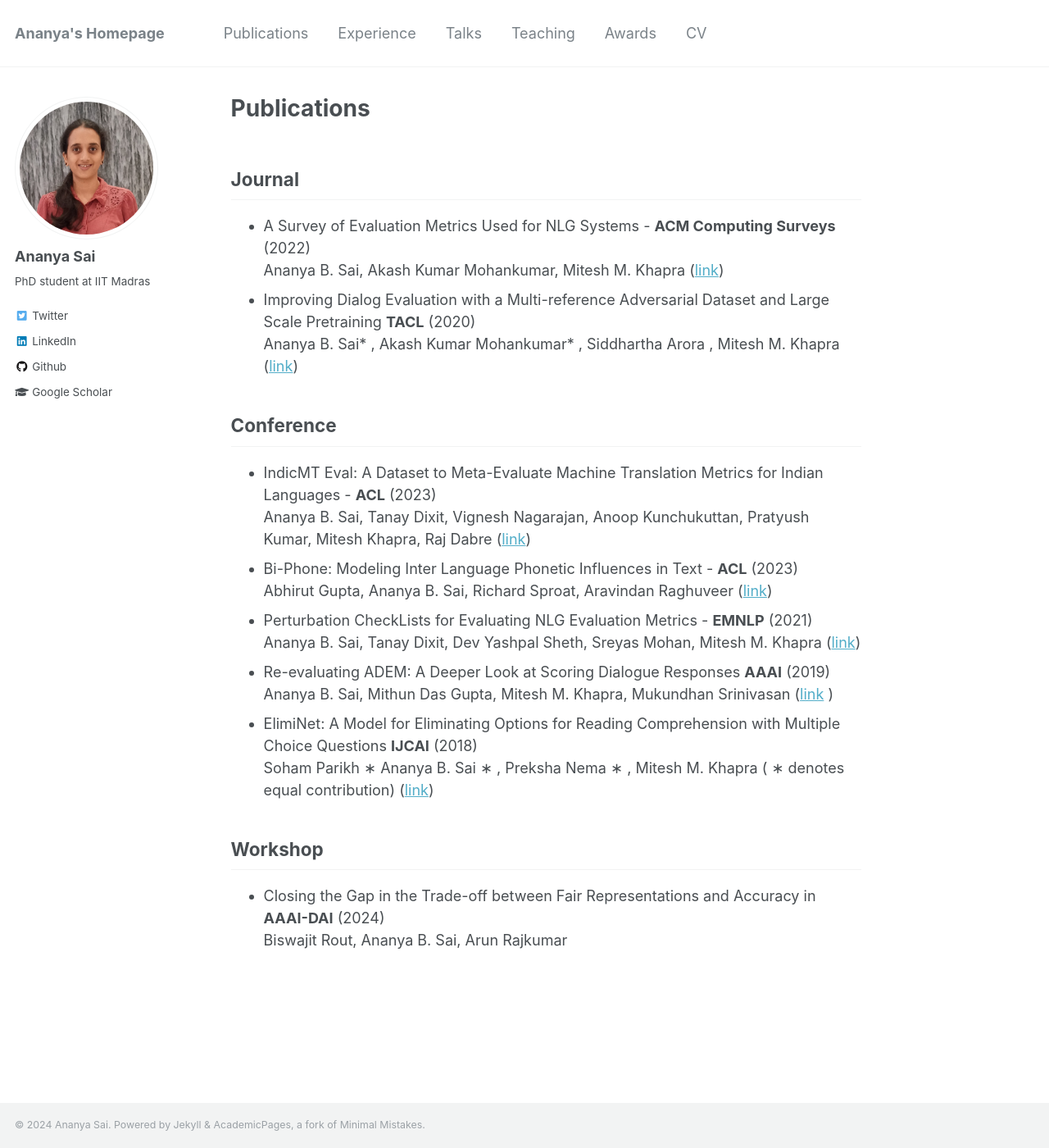
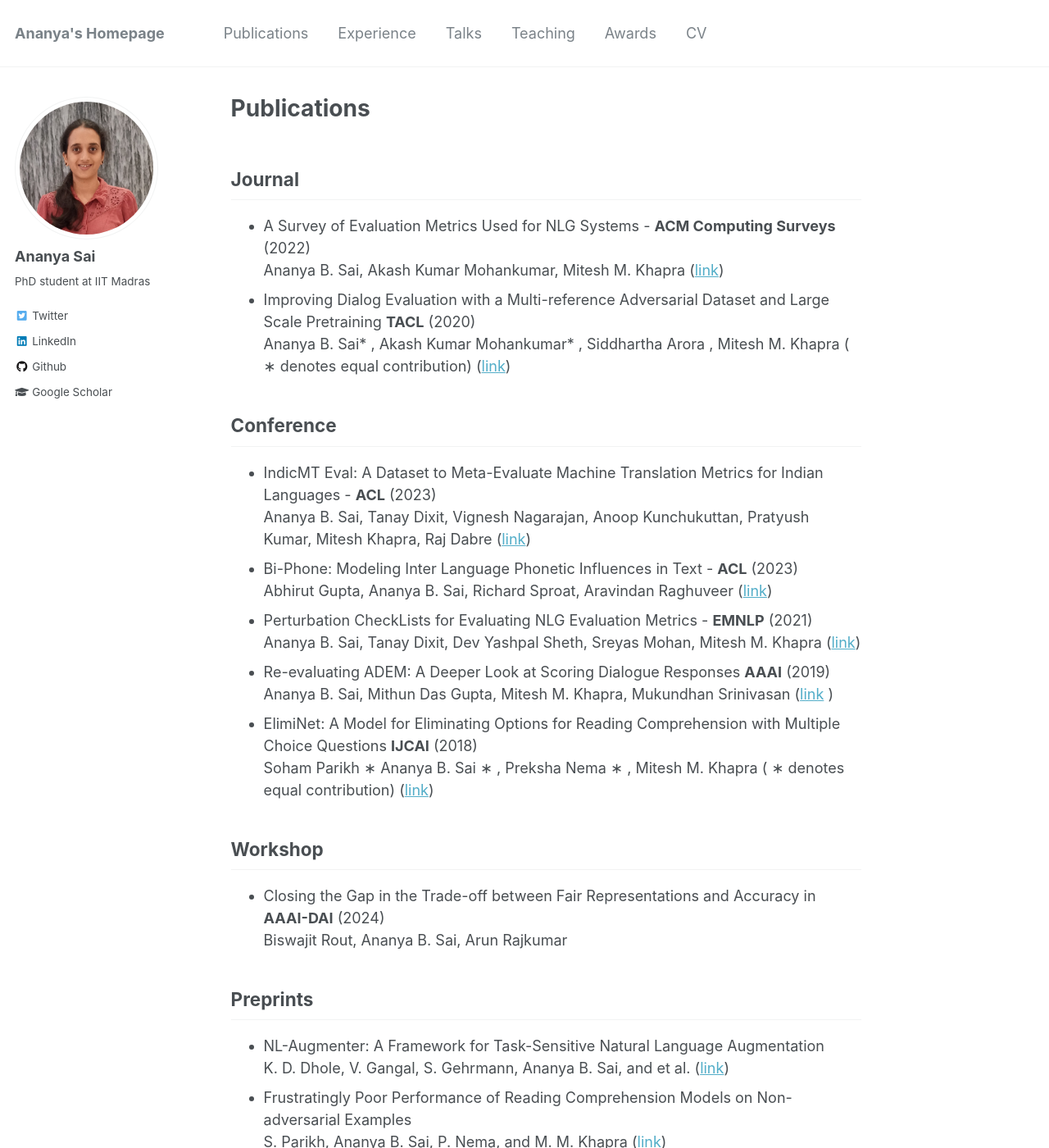
Before and after one commit to AnanyaSaiB/AnanyaSaib.github.io, a Jekyll site: the page built from _pages/publications.md, in a window 1280 px wide and 1400 px high. Shown: the whole window at 82% size. Built offline with Jekyll 4.4.1, drawn with Linux system fonts in a browser that asks for light colours.

Commit message:
Update publications.md
added preprints

```diff
--- a/_pages/publications.md
+++ b/_pages/publications.md
@@ -9,7 +9,7 @@ author_profile: true
 - A Survey of Evaluation Metrics Used for NLG Systems - <b>ACM Computing Surveys</b> (2022) <br/>
 Ananya B. Sai, Akash Kumar Mohankumar, Mitesh M. Khapra ([link](https://dl.acm.org/doi/full/10.1145/3485766)) <br/>
 - Improving Dialog Evaluation with a Multi-reference Adversarial Dataset and Large Scale Pretraining <b>TACL</b> (2020) <br/>
-  Ananya B. Sai* , Akash Kumar Mohankumar* , Siddhartha Arora , Mitesh M. Khapra ([link](https://www.mitpressjournals.org/doi/full/10.1162/tacl_a_00347))<br/>
+  Ananya B. Sai* , Akash Kumar Mohankumar* , Siddhartha Arora , Mitesh M. Khapra ( ∗ denotes equal contribution) ([link](https://www.mitpressjournals.org/doi/full/10.1162/tacl_a_00347))<br/>
 
 ## Conference
 - IndicMT Eval: A Dataset to Meta-Evaluate Machine Translation Metrics for Indian Languages - <b>ACL</b> (2023) <br/>
@@ -26,3 +26,9 @@ Soham Parikh ∗ Ananya B. Sai ∗ , Preksha Nema ∗ , Mitesh M. Khapra ( ∗ d
 ## Workshop
 - Closing the Gap in the Trade-off between Fair Representations and Accuracy in <b>AAAI-DAI</b> (2024) <br/>
 Biswajit Rout, Ananya B. Sai, Arun Rajkumar <br/>
+
+## Preprints
+- NL-Augmenter: A Framework for Task-Sensitive Natural Language Augmentation <br/>
+K. D. Dhole, V. Gangal, S. Gehrmann, Ananya B. Sai, and et al. ([link](https://arxiv.org/abs/2112.02721))
+- Frustratingly Poor Performance of Reading Comprehension Models on Non-adversarial Examples <br/>
+S. Parikh, Ananya B. Sai, P. Nema, and M. M. Khapra ([link](http://arxiv.org/abs/1904.02665))
```
